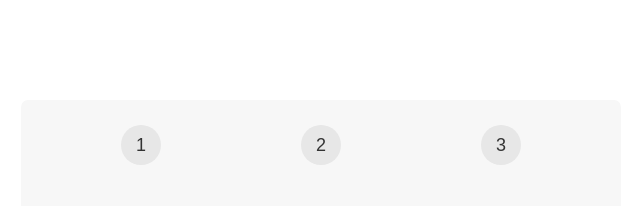
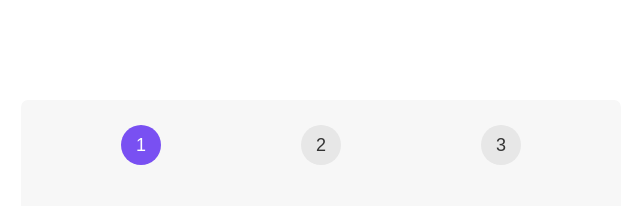
Before and after one commit to SaeedKarimian860/steps, a React (Create React App) app: page / in a window 1280 px wide. Shown: the top 206 px of the page, without its empty margins (319-959 px from the left). Built offline with nearby package versions, Linux system fonts and the light colour scheme.

Commit message:
Steps Component

```diff
--- a/src/App.js
+++ b/src/App.js
@@ -2,7 +2,7 @@ export default function App() {
   return (
     <div className="steps">
       <div className="numbers">
-        <div>1</div>
+        <div className="active">1</div>
         <div>2</div>
         <div>3</div>
       </div>
```
Also changed, not shown: src/index.css (+0 -8 lines).
